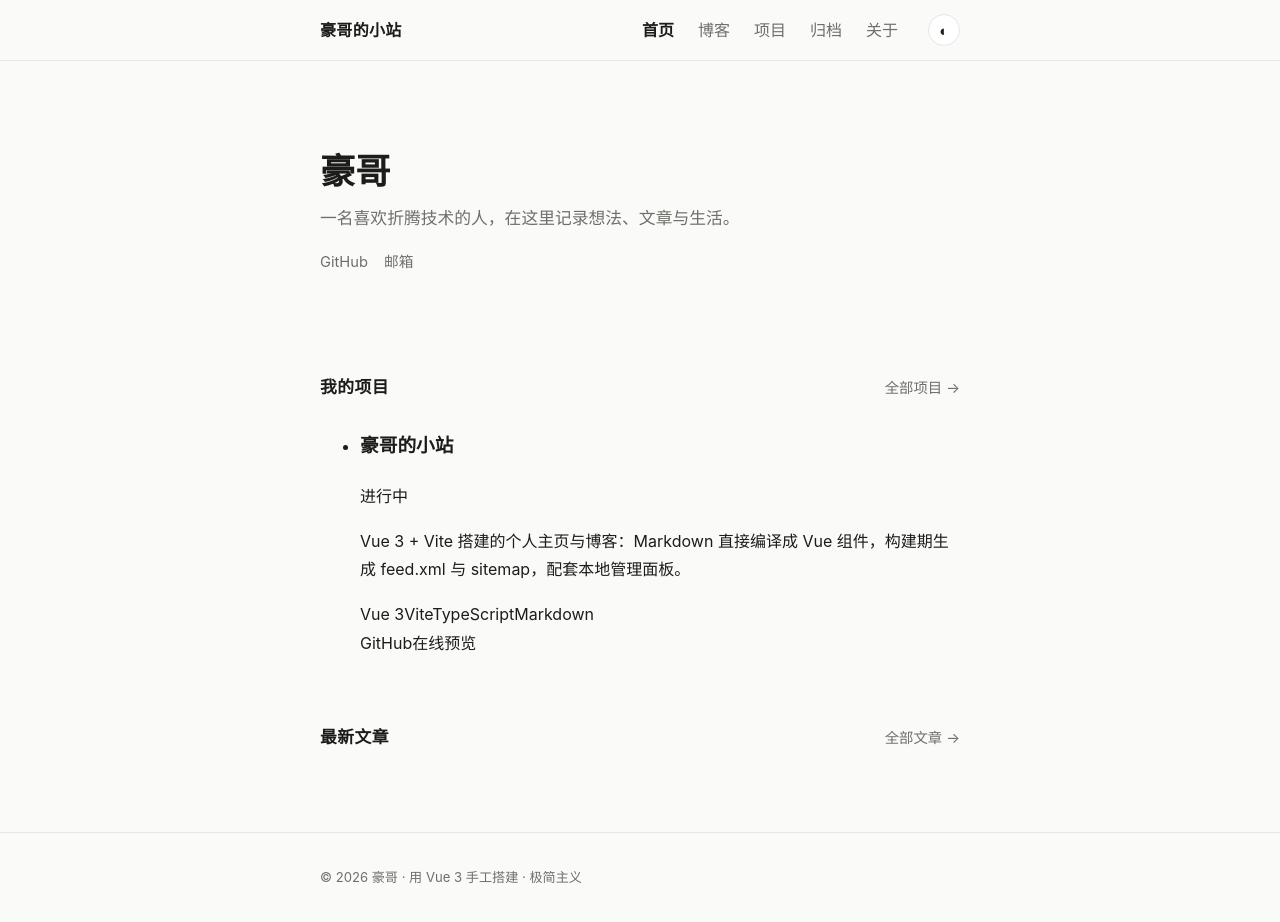
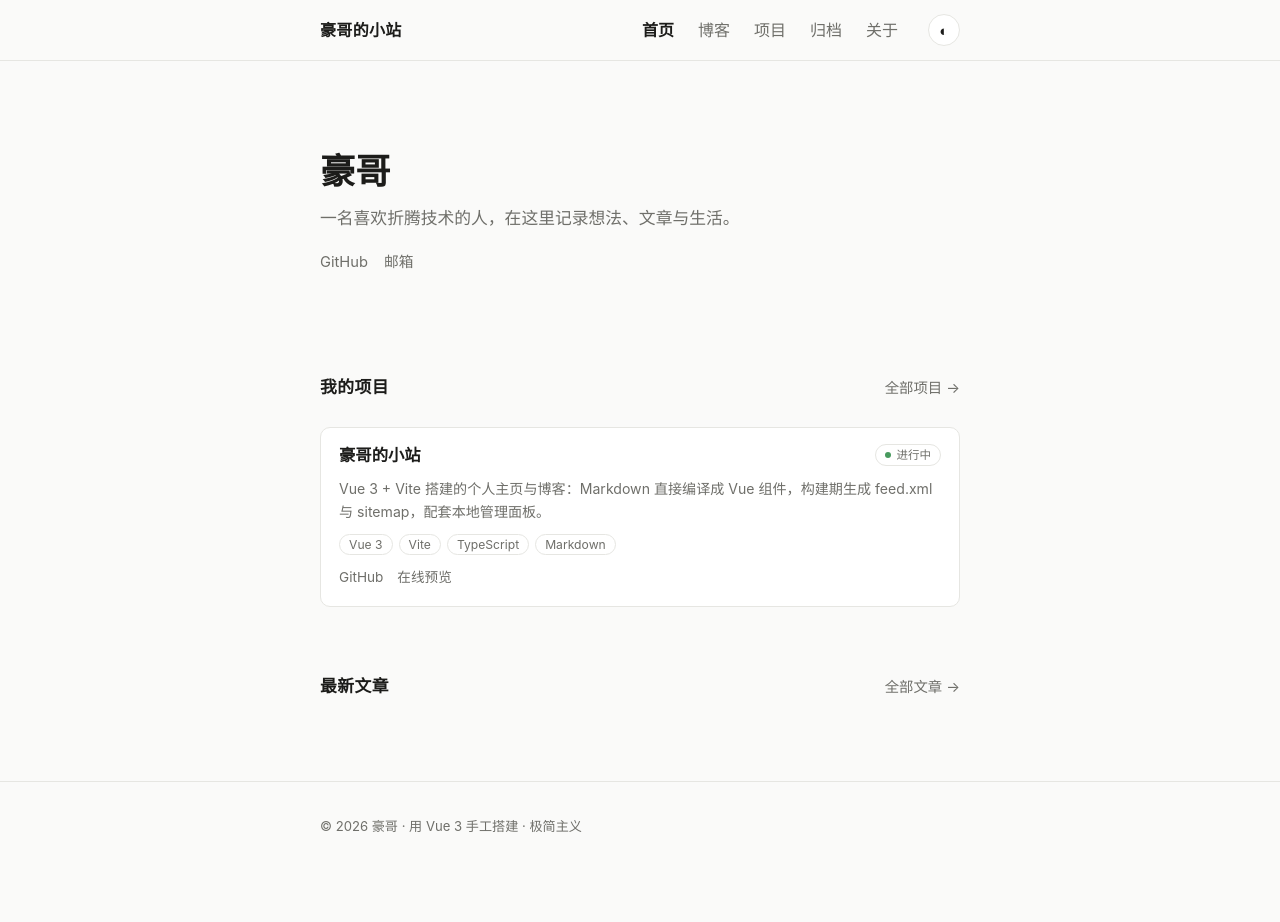
Before and after one commit to haoge-works/my-web, a Vue app: page / in a window 1280 px wide. Shown: the top 922 px of the page. After the commit the page ends 880 px from the top, so only its background shows below. Built offline with nearby package versions, Linux system fonts and the light colour scheme.

Commit message:
fix: map shiki light theme variables so code highlight shows colors in light mode

```diff
--- a/src/styles/main.css
+++ b/src/styles/main.css
@@ -325,6 +325,122 @@ a:hover {
   margin-top: 24px;
 }
 
+/* ---------- 项目展示 ---------- */
+
+.project-grid {
+  list-style: none;
+  margin: 16px 0 0;
+  padding: 0;
+  display: grid;
+  grid-template-columns: repeat(auto-fill, minmax(280px, 1fr));
+  gap: 14px;
+}
+
+/* 只有一个项目时让卡片铺满整行 */
+.project-grid > .project-card:only-child {
+  grid-column: 1 / -1;
+}
+
+.project-card {
+  border: 1px solid var(--border);
+  background: var(--card);
+  border-radius: 10px;
+  padding: 16px 18px;
+  display: flex;
+  flex-direction: column;
+  gap: 10px;
+}
+
+.project-head {
+  display: flex;
+  align-items: center;
+  justify-content: space-between;
+  gap: 8px;
+}
+
+.project-name {
+  margin: 0;
+  font-size: 1.02em;
+  font-weight: 600;
+  line-height: 1.4;
+}
+
+.project-status {
+  flex: 0 0 auto;
+  font-size: 0.72em;
+  line-height: 1.4;
+  padding: 2px 9px;
+  border-radius: 999px;
+  border: 1px solid var(--border);
+  color: var(--muted);
+  white-space: nowrap;
+}
+
+/* 状态徽章左侧的小圆点：进行中=绿，维护中=琥珀，已完成=默认灰 */
+.project-status::before {
+  content: '';
+  display: inline-block;
+  width: 6px;
+  height: 6px;
+  border-radius: 50%;
+  margin-right: 5px;
+  background: var(--muted);
+  vertical-align: 1px;
+}
+
+.project-status--active::before {
+  background: #489a5e;
+}
+
+.project-status--maintaining::before {
+  background: #c0a032;
+}
+
+.project-summary {
+  margin: 0;
+  font-size: 0.88em;
+  color: var(--muted);
+  line-height: 1.7;
+}
+
+.project-tags {
+  display: flex;
+  flex-wrap: wrap;
+  gap: 6px;
+}
+
+.project-tag {
+  font-size: 0.76em;
+  line-height: 1.4;
+  padding: 1px 9px;
+  border-radius: 999px;
+  border: 1px solid var(--border);
+  color: var(--muted);
+}
+
+.project-links {
+  display: flex;
+  gap: 14px;
+  margin-top: auto;
+  font-size: 0.85em;
+}
+
+.project-links a {
+  color: var(--muted);
+}
+
+.project-links a:hover {
+  color: var(--fg);
+  text-decoration: underline;
+  text-underline-offset: 3px;
+}
+
+@media (max-width: 560px) {
+  .project-grid {
+    grid-template-columns: 1fr;
+  }
+}
+
 /* ---------- 文章正文 ---------- */
 
 .post-header {
@@ -590,6 +706,13 @@ a:hover {
   text-underline-offset: 4px;
 }
 
+/* Shiki 双主题：Shiki 配置 defaultColor: false，只输出 --shiki-light/--shiki-dark 变量，
+   颜色需要在这里映射为真实 color 属性才可见 */
+.markdown-body pre,
+.markdown-body pre * {
+  color: var(--shiki-light);
+}
+
 /* Shiki 双主题：深色模式启用 --shiki-dark 变量 */
 .dark .markdown-body pre,
 .dark .markdown-body pre * {
```
Also changed, not shown: 2 other files (tests, documents, lock files or other folders).
